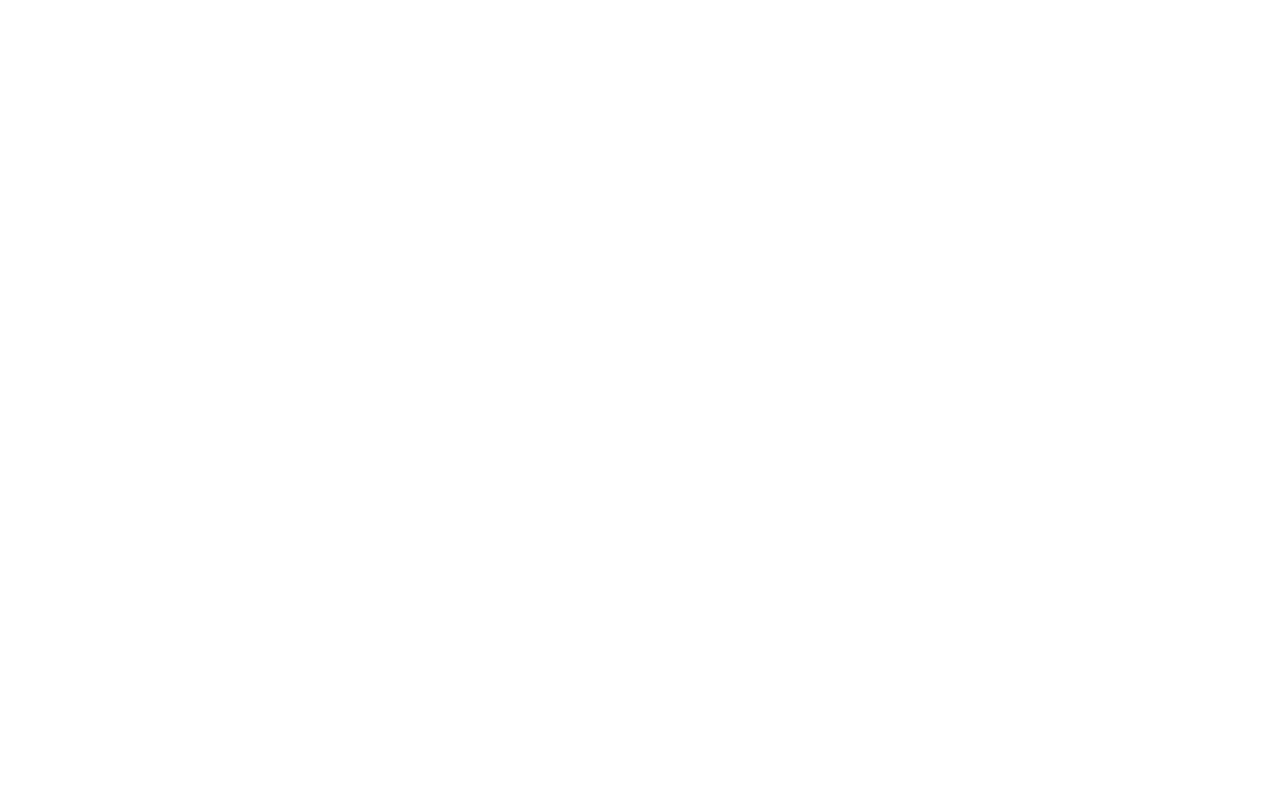
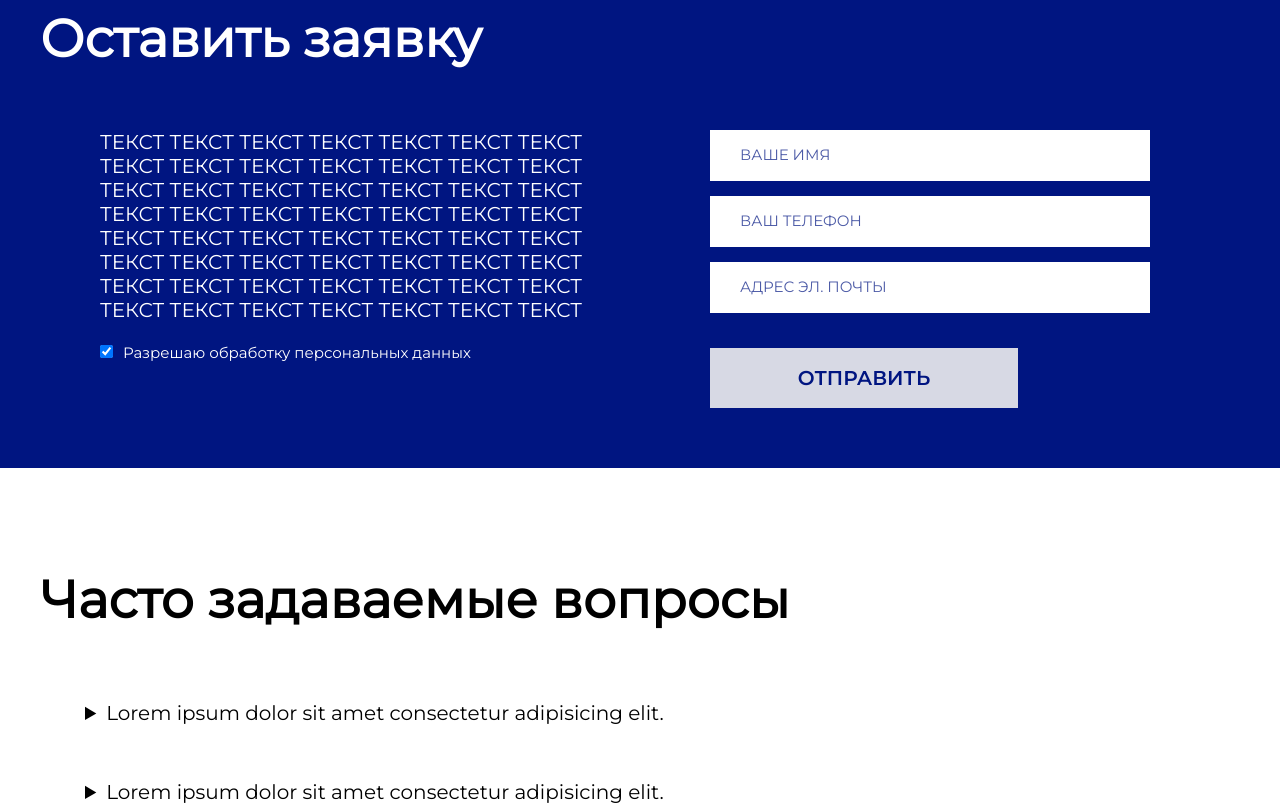
Before and after one commit to OlceGabbana/eureka_glass, a React (Create React App) app in the folder eureka_glass/: page / in a window 1280 px wide. Shown: the part 4020-4825 px from the top of the page. Before the commit the page ends 3927 px from the top, so only its background shows below. Built offline with nearby package versions, Linux system fonts and the light colour scheme.

Commit message:
feat: add faq block, add feedback block

```diff
--- a/eureka_glass/src/App.js
+++ b/eureka_glass/src/App.js
@@ -6,6 +6,8 @@
 import Advantages from './components/Advantages/Advantages';
 import Services from './components/Services/Services';
 import Reviews from './components/Reviews/Reviews';
+import Feedback from './components/Feedback/Feedback';
+import Faq from './components/Faq/Faq';
 
 function App() {
   return (
@@ -18,6 +20,8 @@
       <Advantages/>
       <Services/>
       <Reviews/>
+      <Feedback/>
+      <Faq/>
     </div>
 
   );
--- /dev/null
+++ b/eureka_glass/src/components/Faq/Faq.js
@@ -0,0 +1,37 @@
+import './Faq.scss';
+import FaqCard from './FaqCard/FaqCard';
+
+const Faq = () => {
+  const faqData = [
+    {
+      id: 1,
+      summary: "Lorem ipsum dolor sit amet consectetur adipisicing elit.",
+      text: "Lorem ipsum dolor sit amet consectetur, adipisicing elit. Possimus modi ipsum explicabo, ducimus repellendus odit voluptatibus odio reprehenderit sapiente neque ab rem accusamus doloribus, laudantium deleniti beatae molestias quasi minus.",
+    },
+    {
+      id: 2,
+      summary: "Lorem ipsum dolor sit amet consectetur adipisicing elit.",
+      text: "Lorem ipsum dolor sit amet consectetur, adipisicing elit. Possimus modi ipsum explicabo, ducimus repellendus odit voluptatibus odio reprehenderit sapiente neque ab rem accusamus doloribus, laudantium deleniti beatae molestias quasi minus.",
+    },
+    {
+      id: 3,
+      summary: "Lorem ipsum dolor sit amet consectetur adipisicing elit.",
+      text: "Lorem ipsum dolor sit amet consectetur, adipisicing elit. Possimus modi ipsum explicabo, ducimus repellendus odit voluptatibus odio reprehenderit sapiente neque ab rem accusamus doloribus, laudantium deleniti beatae molestias quasi minus.",
+    },
+    {
+      id: 4,
+      summary: "Lorem ipsum dolor sit amet consectetur adipisicing elit.",
+      text: "Lorem ipsum dolor sit amet consectetur, adipisicing elit. Possimus modi ipsum explicabo, ducimus repellendus odit voluptatibus odio reprehenderit sapiente neque ab rem accusamus doloribus, laudantium deleniti beatae molestias quasi minus.",
+    },
+  ]
+  return (
+  <section class="faq wrap" id="faq">
+    <h2 class="headers-h2">Часто задаваемые вопросы</h2>
+    {faqData.map(cardData => (
+        <FaqCard key={cardData.id} cardData={cardData} />
+      ))}
+  </section>
+  )
+}
+
+export default Faq;
--- /dev/null
+++ b/eureka_glass/src/components/Faq/Faq.scss
@@ -0,0 +1 @@
+@import '../variables.modules.scss';
--- /dev/null
+++ b/eureka_glass/src/components/Faq/FaqCard/FaqCard.js
@@ -0,0 +1,13 @@
+import './FaqCard.scss';
+
+const FaqCard = ({ cardData }) => {
+  const { summary, text } = cardData;
+  return (
+    <details>
+      <summary>{summary}</summary>
+      {text}
+    </details>
+  )
+}
+
+export default FaqCard;
--- /dev/null
+++ b/eureka_glass/src/components/Faq/FaqCard/FaqCard.scss
@@ -0,0 +1,22 @@
+@import '../../variables.modules.scss';
+
+details {
+  font-family: $font-main;
+  font-size: $font-size-20;
+  padding: 10px 10px 0;
+  margin: 35px;
+}
+
+summary {
+  margin: -10px -10px 0;
+  padding: 10px;
+}
+
+details[open] {
+  padding: 10px;
+}
+
+details[open] summary {
+  border-bottom: 1px solid $color-buttons;
+  margin-bottom: 1em;
+}
--- /dev/null
+++ b/eureka_glass/src/components/Feedback/Feedback.js
@@ -0,0 +1,37 @@
+import './Feedback.scss';
+
+const Feedback = () => {
+  return (
+  <section class="feedback" id="feedback">
+    <div class="wrap">
+      <h2 class="headers-h2">Оставить заявку</h2>
+      <div class="feedback-content">
+        <div class="feedback-content-col">
+          <p>
+            ТЕКСТ ТЕКСТ ТЕКСТ ТЕКСТ ТЕКСТ ТЕКСТ ТЕКСТ
+            ТЕКСТ ТЕКСТ ТЕКСТ ТЕКСТ ТЕКСТ ТЕКСТ ТЕКСТ
+            ТЕКСТ ТЕКСТ ТЕКСТ ТЕКСТ ТЕКСТ ТЕКСТ ТЕКСТ
+            ТЕКСТ ТЕКСТ ТЕКСТ ТЕКСТ ТЕКСТ ТЕКСТ ТЕКСТ
+            ТЕКСТ ТЕКСТ ТЕКСТ ТЕКСТ ТЕКСТ ТЕКСТ ТЕКСТ
+            ТЕКСТ ТЕКСТ ТЕКСТ ТЕКСТ ТЕКСТ ТЕКСТ ТЕКСТ
+            ТЕКСТ ТЕКСТ ТЕКСТ ТЕКСТ ТЕКСТ ТЕКСТ ТЕКСТ
+            ТЕКСТ ТЕКСТ ТЕКСТ ТЕКСТ ТЕКСТ ТЕКСТ ТЕКСТ
+          </p>
+          <input type="checkbox" name="" id="" checked/>
+          <label for="">Разрешаю обработку персональных данных</label>
+        </div>
+        <div class="feedback-content-col">
+          <form>
+            <input type="text" placeholder="Ваше имя"/>
+            <input type="text" placeholder="Ваш телефон"/>
+            <input type="email" placeholder="Адрес эл. почты"/>
+            <input type="submit" value="Отправить"/>
+          </form>
+        </div>
+      </div>
+    </div>
+  </section>
+  )
+}
+
+export default Feedback;
--- /dev/null
+++ b/eureka_glass/src/components/Feedback/Feedback.scss
@@ -0,0 +1,82 @@
+@import '../variables.modules.scss';
+
+.feedback{
+  background-color: $color-buttons;
+
+  h2 {
+    color: $color-white;
+  }
+}
+
+.feedback-content {
+  max-width: 90%;
+  margin: 0 auto;
+  padding-bottom: 60px;
+  display: flex;
+  gap: 80px;
+}
+
+.feedback-content-col {
+  width: 50%;
+
+  p {
+    font-family: $font-main;
+    font-size: $font-size-20;
+    color: $color-white;
+    margin-bottom: 20px;
+  }
+
+  form {
+    padding: 0 30px;
+    display: flex;
+    flex-direction: column;
+    gap: 15px;
+  }
+
+  input[type='text'], input[type='email'] {
+    border: none;
+    padding: 18px 30px;
+    transition: $transition-border-radius;
+
+    &:hover {
+      border-radius: 5px;
+      transition: $transition-border-radius;
+    }
+
+  }
+
+  input[type='submit'] {
+    width: 70%;
+    border: none;
+    font-family: $font-semibold;
+    font-size: $font-size-20;
+    color: $color-buttons;
+    text-transform: uppercase;
+    opacity: 0.9;
+    padding: 18px;
+    margin-top: 20px;
+    transition: all 0.3s ease;
+
+    &:hover {
+      cursor: pointer;
+      opacity: 1;
+      border-radius: 5px;
+      transition: all 0.3s ease;
+    }
+  }
+
+  input::placeholder {
+    color: $color-buttons;
+    opacity: 0.7;
+    font-family: $font-main;
+    font-size: $font-size-15;
+    text-transform: uppercase;
+  }
+
+  label {
+    font-family: $font-main;
+    font-size: $font-size-15;
+    margin-left: 10px;
+    color: $color-white;
+  }
+}
```
